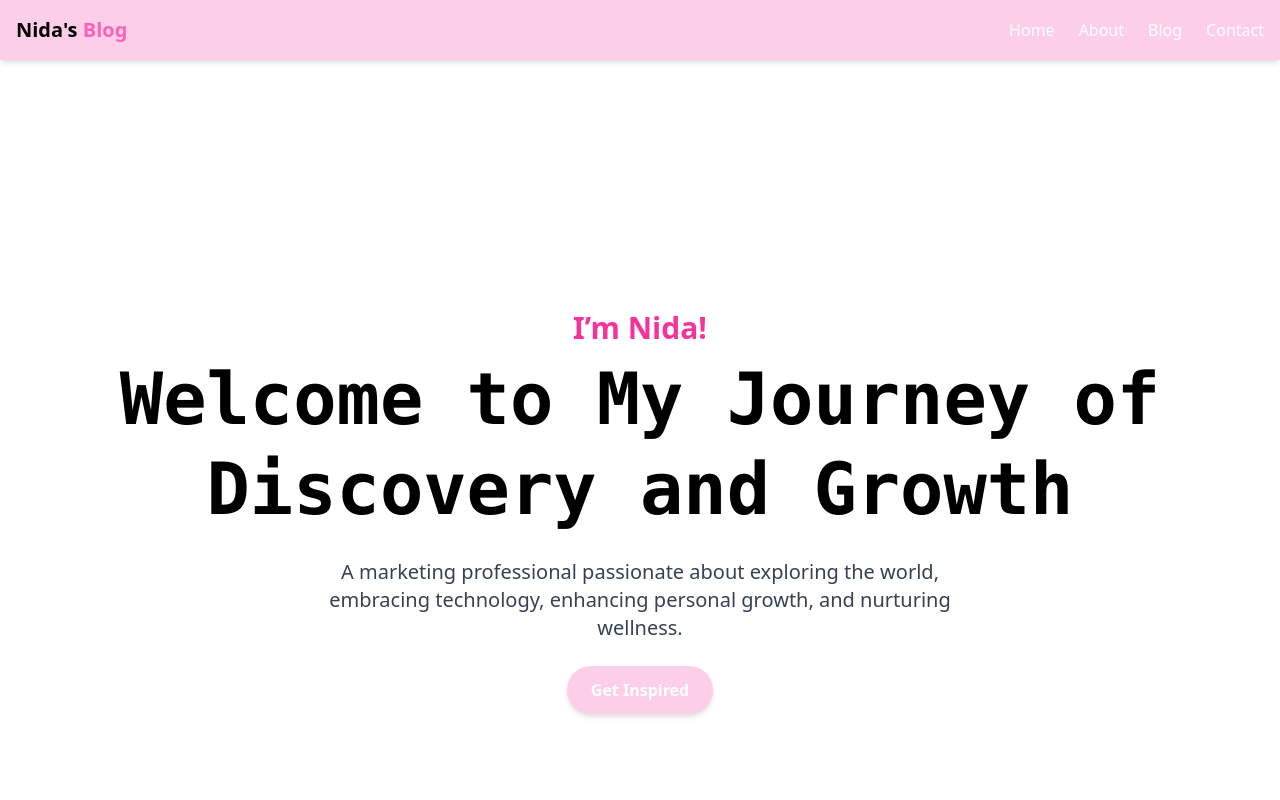
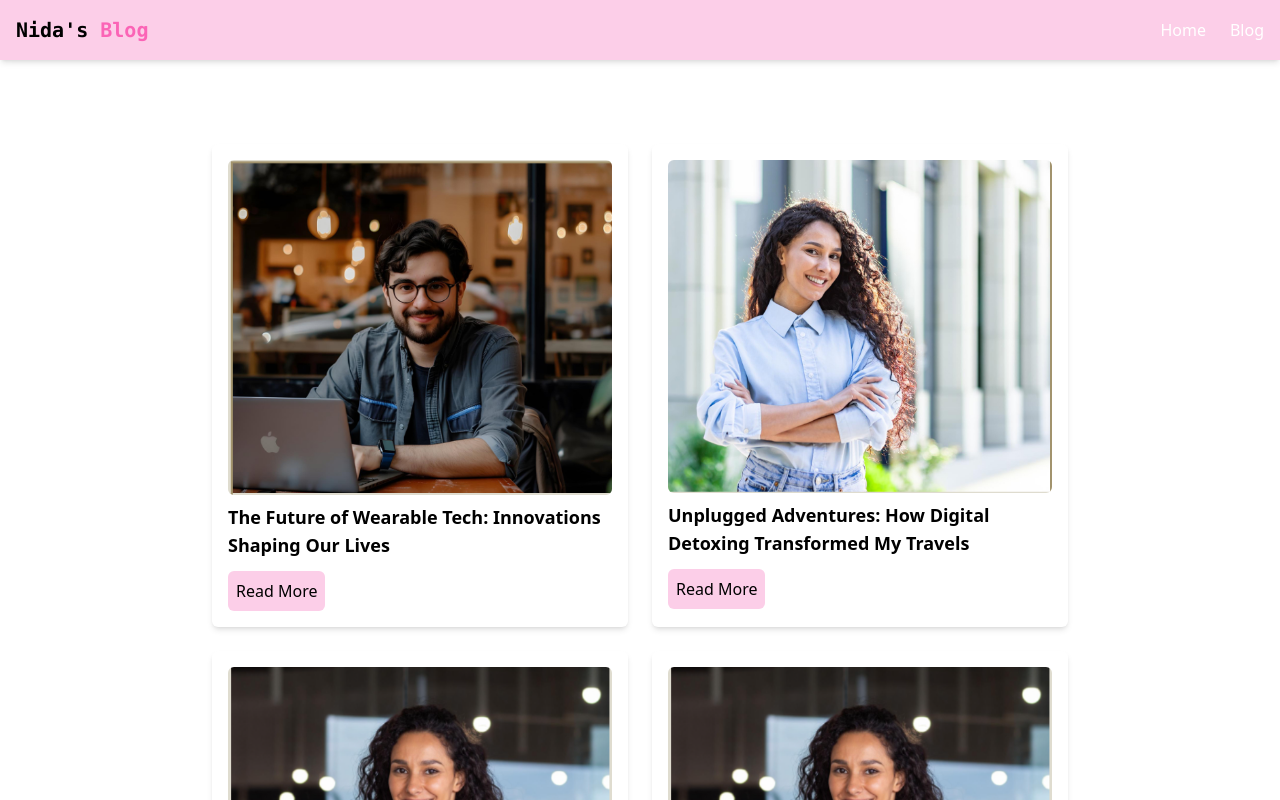
Before and after one commit to nidak106/bloggindwebsite, a React (Vite) app: page /bloggindwebsite/blogs in a window 1280 px wide. Shown: the top 800 px of the page. Built offline with nearby package versions, Linux system fonts and the light colour scheme.

Commit message:
react router included

```diff
--- a/src/App.jsx
+++ b/src/App.jsx
@@ -1,73 +1,21 @@
-import { useState } from "react";
-import reactLogo from "./assets/react.svg";
-import viteLogo from "/vite.svg";
-import "./App.css";
+import React from "react";
+import { Routes, Route } from "react-router-dom";
 import { Header } from "./components/Header";
-import { BlogCard } from "./components/BlogCard";
 import { Footer } from "./components/Footer";
+import Home from "./pages/Home";
+import Blog from "./pages/Blog";
+
 function App() {
-const blogs = [
-  {
-    image: "/blog1.png",
-    title: "The Future of Wearable Tech: Innovations Shaping Our Lives",
-    link: "https://websitedemos.net/lifestyle-blogger-04/unplugged-adventures-how-digital-detoxing-transformed-my-travels/?customize=template",
-  },
-  {
-    image: "/blog3.png",
-    title: "Unplugged Adventures: How Digital Detoxing Transformed My Travels",
-    link: "https://websitedemos.net/lifestyle-blogger-04/unplugged-adventures-how-digital-detoxing-transformed-my-travels/?customize=template",
-  },
-  {
-    image: "/blog2.png",
-    title: "From Burnout to Balance: My Journey to Wellness and Productivity",
-    link: "https://websitedemos.net/lifestyle-blogger-04/unplugged-adventures-how-digital-detoxing-transformed-my-travels/?customize=template",
-  },
-  {
-    image: "/blog2.png",
-    title: "Navigating Social Media Trends: What Marketers Need to Know in 2025",
-    link: "https://websitedemos.net/lifestyle-blogger-04/unplugged-adventures-how-digital-detoxing-transformed-my-travels/?customize=template",
-  },
-  {
-    image: "/blog4.png",
-    title: "Smart Homes: How IoT is Revolutionizing Everyday Living",
-    link: "https://websitedemos.net/lifestyle-blogger-04/unplugged-adventures-how-digital-detoxing-transformed-my-travels/?customize=template",
-  },
-  {
-    image: "/blog.png",
-    title: "Cybersecurity Basics: Protecting Your Digital Life in 2026",
-    link: "https://websitedemos.net/lifestyle-blogger-04/unplugged-adventures-how-digital-detoxing-transformed-my-travels/?customize=template",
-  },
-];
   return (
     <div>
-        <Header/>
-      <main className="pt-28">
-        <section className="min-h-screen flex flex-col justify-center items-center px-4 text-center">
-          <h2 className="text-3xl font-semibold text-pink-500 mb-2">
-            I’m Nida!
-          </h2>
-          <h1 className="text-4xl sm:text-6xl lg:text-7xl font-mono font-bold leading-tight mb-6">
-            Welcome to My Journey of <br /> Discovery and Growth
-          </h1>
-          <p className="text-lg sm:text-xl text-gray-700 max-w-2xl mb-6">
-            A marketing professional passionate about exploring the world,
-            embracing technology, enhancing personal growth, and nurturing
-            wellness.
-          </p>
-          <button className="bg-pink-200 hover:bg-purple-300 text-white font-semibold py-3 px-6 rounded-full shadow-md transition-all">
-            Get Inspired
-          </button>
-        </section>
-
-         <section className="p-4">
-          <div className="flex flex-wrap gap-6 justify-center">
-            {blogs.map((blog, index) => (
-              <BlogCard key={index} {...blog} />
-            ))}
-          </div>
-        </section>
-<Footer/>
+      <Header />
+      <main className="pt-32">
+        <Routes>
+          <Route path="/" element={<Home />} />
+          <Route path="/blogs" element={<Blog />} />
+        </Routes>
       </main>
+      <Footer />
     </div>
   );
 }
--- a/src/components/Header.jsx
+++ b/src/components/Header.jsx
@@ -1,16 +1,15 @@
-import React from 'react';
+import React from "react";
+import { Link } from "react-router-dom";
 
 export const Header = () => {
   return (
     <header className="fixed top-0 left-0 w-full bg-pink-200 shadow-md z-50">
       <div className="container mx-auto px-4 py-4 flex justify-between items-center">
-        <div className="text-xl font-bold text-black">Nida's<span className='text-pink-400'>  Blog</span></div>
+        <div className="text-xl font-bold font-mono text-black">Nida's<span className='text-pink-400'> Blog</span></div>
         <nav>
           <ul className="flex space-x-6">
-            <li><a href="#" className=" text-white hover:text-pink-400">Home</a></li>
-            <li><a href="#" className=" text-white hover:text-pink-400">About</a></li>
-            <li><a href="#" className="text-white hover:text-pink-400">Blog</a></li>
-            <li><a href="#" className=" text-white hover:text-pink-400">Contact</a></li>
+            <li><Link to="/" className="text-white hover:text-pink-400">Home</Link></li>
+            <li><Link to="/blogs" className="text-white hover:text-pink-400">Blog</Link></li>
           </ul>
         </nav>
       </div>
--- a/src/main.jsx
+++ b/src/main.jsx
@@ -1,13 +1,13 @@
-import { StrictMode } from 'react'
-import { createRoot } from 'react-dom/client'
-import './index.css'
-import App from './App.jsx'
+import React from 'react';
+import ReactDOM from 'react-dom/client';
 import { BrowserRouter } from 'react-router-dom';
-createRoot(document.getElementById('root')).render(
-   <BrowserRouter>
-  <StrictMode>
-    <App />
-  </StrictMode>
-   </BrowserRouter>
-   ,
-)
+import App from './App.jsx';
+import './index.css';
+
+ReactDOM.createRoot(document.getElementById('root')).render(
+  <React.StrictMode>
+    <BrowserRouter basename="/bloggindwebsite">
+      <App />
+    </BrowserRouter>
+  </React.StrictMode>
+);
--- /dev/null
+++ b/src/pages/Blog.jsx
@@ -0,0 +1,49 @@
+import React from "react";
+import { BlogCard } from "../components/BlogCard";
+
+const blogs = [
+  {
+    image: "/blog1.png",
+    title: "The Future of Wearable Tech: Innovations Shaping Our Lives",
+    link: "https://websitedemos.net/lifestyle-blogger-04/unplugged-adventures-how-digital-detoxing-transformed-my-travels/?customize=template",
+  },
+  {
+    image: "/blog3.png",
+    title: "Unplugged Adventures: How Digital Detoxing Transformed My Travels",
+    link: "https://websitedemos.net/lifestyle-blogger-04/unplugged-adventures-how-digital-detoxing-transformed-my-travels/?customize=template",
+  },
+  {
+    image: "/blog2.png",
+    title: "From Burnout to Balance: My Journey to Wellness and Productivity",
+    link: "https://websitedemos.net/lifestyle-blogger-04/unplugged-adventures-how-digital-detoxing-transformed-my-travels/?customize=template",
+  },
+  {
+    image: "/blog2.png",
+    title: "Navigating Social Media Trends: What Marketers Need to Know in 2025",
+    link: "https://websitedemos.net/lifestyle-blogger-04/unplugged-adventures-how-digital-detoxing-transformed-my-travels/?customize=template",
+  },
+  {
+    image: "/blog4.png",
+    title: "Smart Homes: How IoT is Revolutionizing Everyday Living",
+    link: "https://websitedemos.net/lifestyle-blogger-04/unplugged-adventures-how-digital-detoxing-transformed-my-travels/?customize=template",
+  },
+  {
+    image: "/blog.png",
+    title: "Cybersecurity Basics: Protecting Your Digital Life in 2026",
+    link: "https://websitedemos.net/lifestyle-blogger-04/unplugged-adventures-how-digital-detoxing-transformed-my-travels/?customize=template",
+  },
+];
+
+const Blog = () => {
+  return (
+    <section className="p-4">
+      <div className="flex flex-wrap gap-6 justify-center">
+        {blogs.map((blog, index) => (
+          <BlogCard key={index} {...blog} />
+        ))}
+      </div>
+    </section>
+  );
+};
+
+export default Blog;
--- /dev/null
+++ b/src/pages/Home.jsx
@@ -0,0 +1,26 @@
+import React from "react";
+import { useNavigate } from "react-router-dom";
+
+const Home = () => {
+  const navigate = useNavigate();
+
+  return (
+    <section className="min-h-screen flex flex-col justify-center items-center px-4 text-center">
+      <h2 className="text-3xl font-semibold text-pink-500 mb-2">I’m Nida!</h2>
+      <h1 className="text-4xl sm:text-6xl lg:text-7xl font-mono font-bold leading-tight mb-6">
+        Welcome to My Journey of <br /> Discovery and Growth
+      </h1>
+      <p className="text-lg sm:text-xl text-gray-700 max-w-2xl mb-6">
+        A marketing professional passionate about exploring the world, embracing technology, enhancing personal growth, and nurturing wellness.
+      </p>
+      <button
+        className="bg-pink-200 hover:bg-purple-300 text-white font-semibold py-3 px-6 rounded-full shadow-md transition-all"
+        onClick={() => navigate("/blogs")}
+      >
+        Get Inspired
+      </button>
+    </section>
+  );
+};
+
+export default Home;
```
